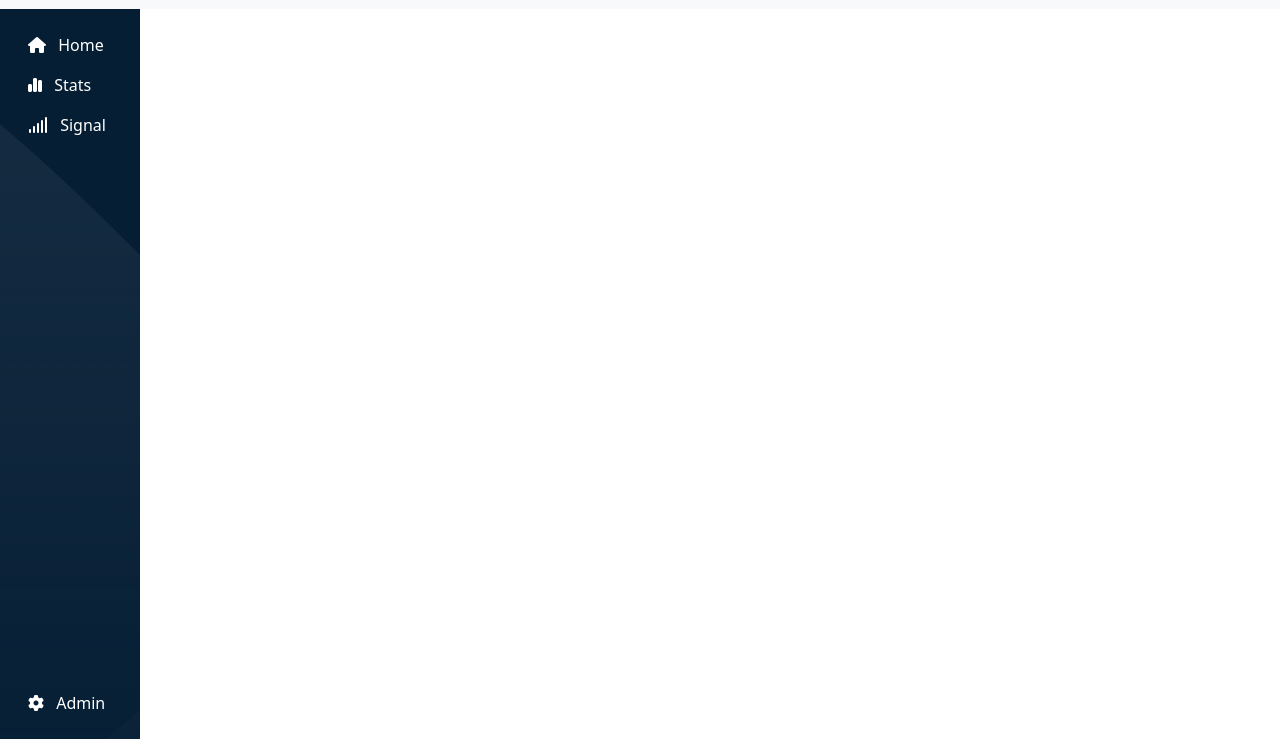
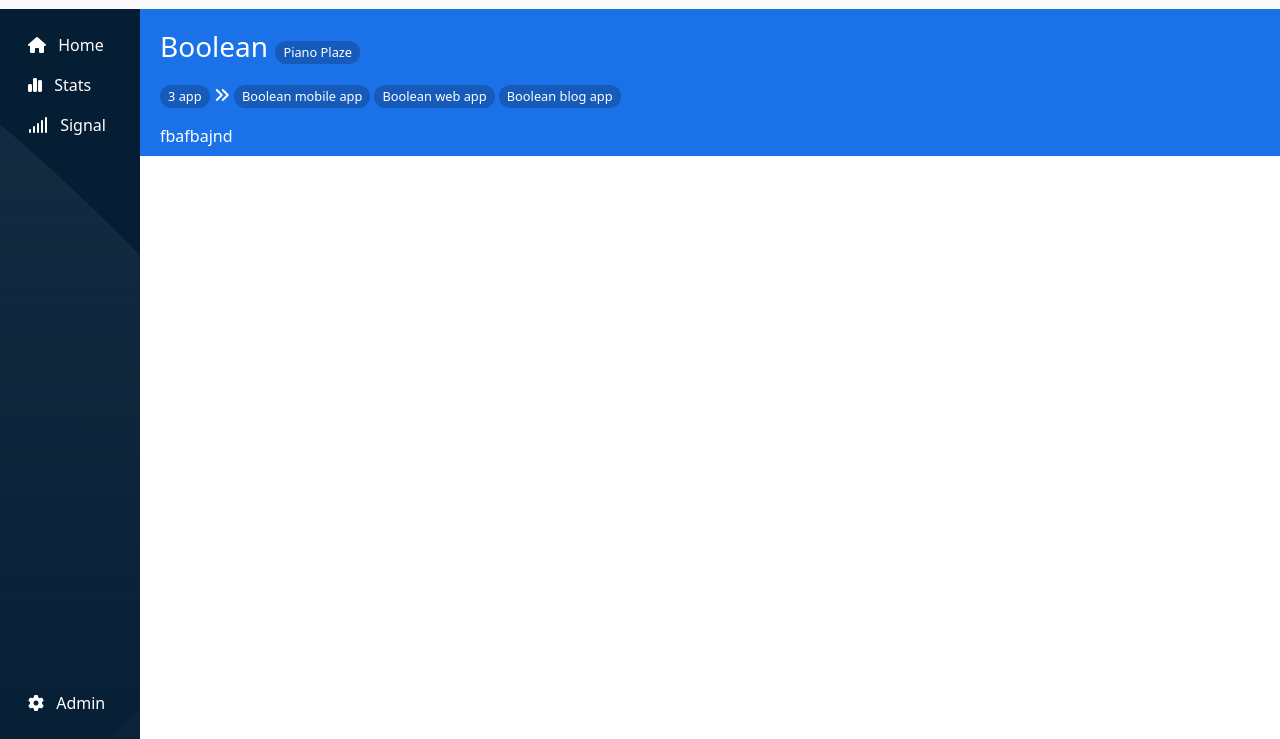
Before and after one commit to Luigidefilippo/html-css-bootstrap-dashboard, a plain HTML site: page index.html in a window 1280 px wide. Shown: the part 61-800 px from the top of the page. Drawn offline with nearby package versions, Linux system fonts and the light colour scheme.

Commit message:
Add Button main

```diff
--- a/css/style.css
+++ b/css/style.css
@@ -18,14 +18,23 @@ aside{
     left: 0;
 }
 
-
+main{
+    overflow: auto;
+    position: absolute;
+    bottom: 0;
+    right: 0;
+    height: calc(100vh - 70px);
+    width: calc(100% - 140px);
+}
 /* BG COLORS */
 .bgc-sidebar{
     background-color: rgb(5,30,52);
     background-image: url(../img/sidebar-bg.png);
 }
 
-
+.bgc-topbar{
+    background-color: rgb(27,114,232);
+}
 /* sidebar contents */
 
 .sidebar_row{
@@ -65,3 +74,15 @@ aside{
 .search-bar i{
     padding-right: 15px;
 }
+/* MAIN */
+.ms_content{
+    width: 100%;
+}
+.ms_button-topbar{
+    font-size: .8rem;
+    color: white;
+    background-color:  rgb(22,91,186);
+    border: none;
+    border-radius: 40px;
+    padding: 2px 8px;
+}
--- a/index.html
+++ b/index.html
@@ -95,8 +95,39 @@
           </div>
         </div>
       </aside>
+      <!-- MAIN -->
+      <!-- TOPBAR AND CARD SECTION -->
+      <main>
+        <!-- TOPBAR -->
+        <section class="bgc-topbar">
+          <div class="container-fluid text-white">
+            <div class="row p-2">
+              <div class="col-12 col-sm-4 col-lg-6 order-2 order-sm-0 mt-2">
+                <!-- Botton -->
+                <div class="ms_content">
+                  <p class="fs-3">Boolean
+                  <button class="ms_button-topbar">
+                    Piano Plaze
+                  </button>
+                </p>
+                <p>
+                  <button class="ms_button-topbar">
+                    3 app</button>
+                    <i class="fa fa-angle-double-right"></i>
+                    <button class="ms_button-topbar d-inline d-lg-none d-lg-inline">+</button>
+                    <button class="ms_button-topbar">Boolean mobile app</button>
+                    <button class="ms_button-topbar">Boolean web app</button>
+                    <button class="ms_button-topbar">Boolean blog app</button>
+                </p>
+                </div>
 
+                fbafbajnd
+              </div>
+            </div>
 
+          </div>
+        </section>
+      </main>
 
 
 </body>
```
